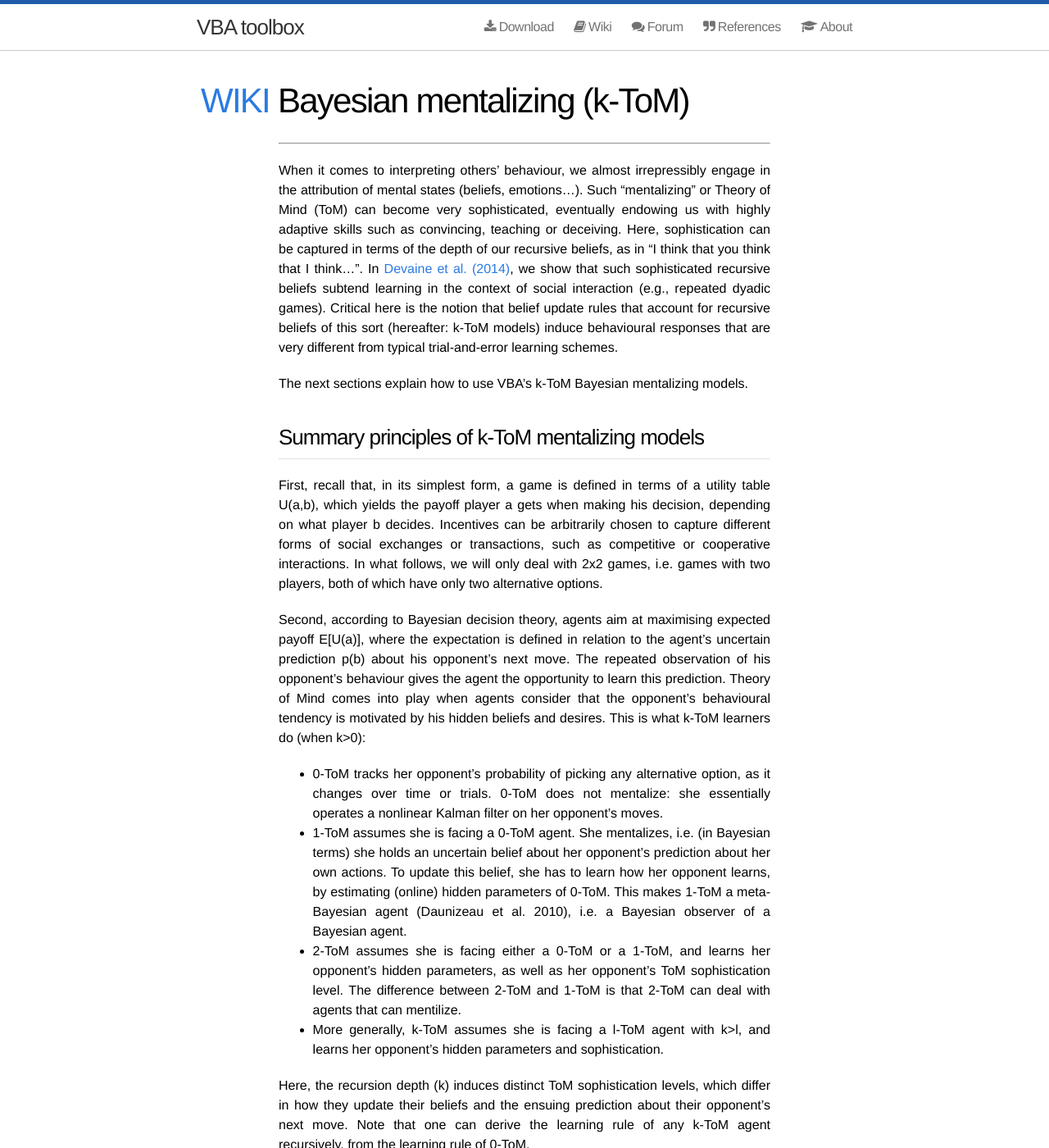
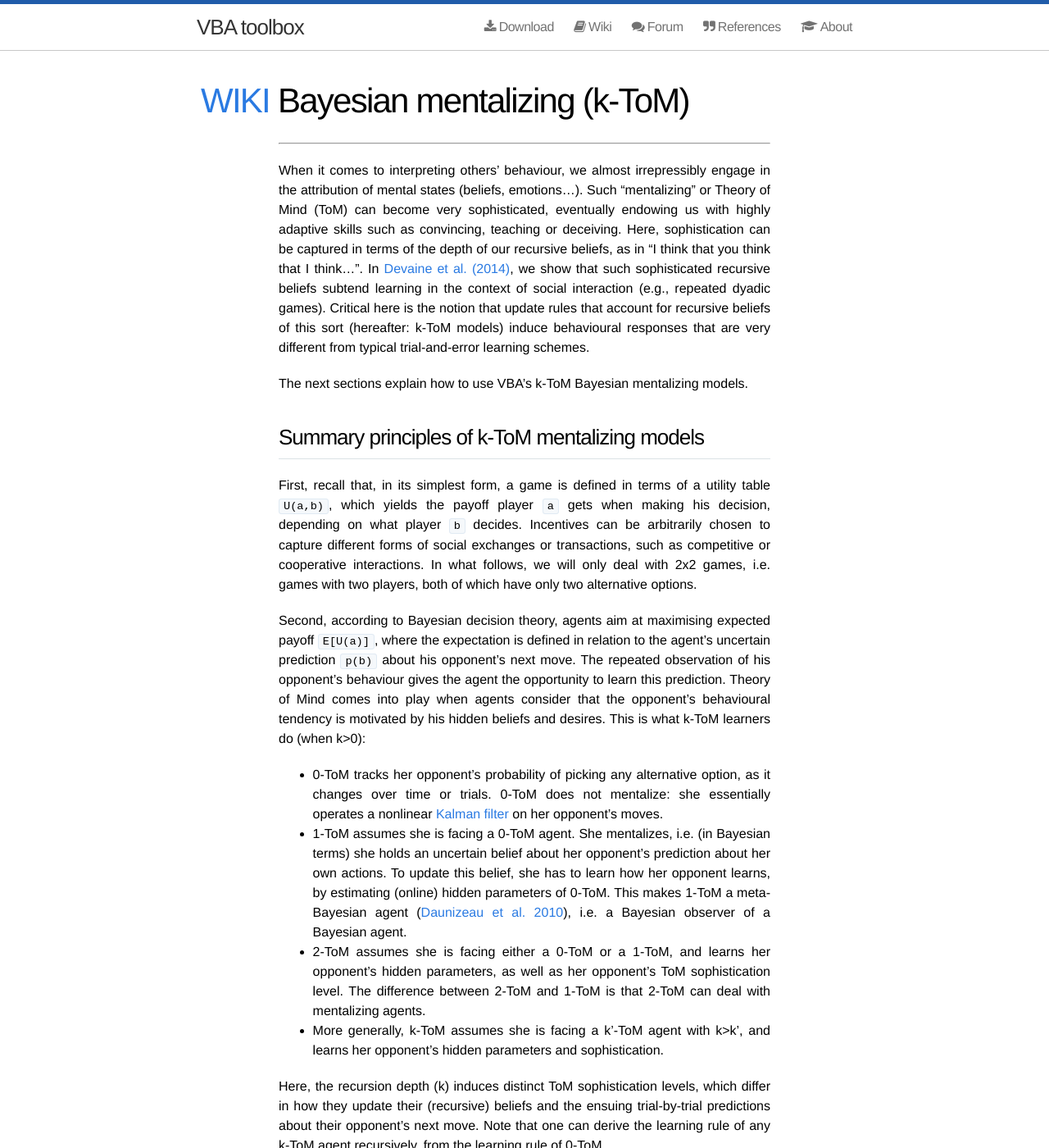
Before and after one commit to MBB-team/VBA-toolbox, a Jekyll site: the page built from _wiki/ktom.md, in a window 1280 px wide and 1400 px high. Shown: the whole window at 82% size. Built offline with Jekyll 4.4.1, drawn with Linux system fonts in a browser that asks for light colours; nearby versions of some CDN libraries; some of the changed lines change nothing that is shown; some of the changed text lies outside the part shown.

Commit message:
Update ktom.md

````diff
--- a/_wiki/ktom.md
+++ b/_wiki/ktom.md
@@ -4,34 +4,43 @@
 
 {:toc}
 
-When it comes to interpreting others' behaviour, we almost irrepressibly engage in the attribution of mental states (beliefs, emotions...). Such "mentalizing" or Theory of Mind (ToM) can become very sophisticated, eventually endowing us with highly adaptive skills such as convincing, teaching or deceiving. Here, sophistication can be captured in terms of the depth of our recursive beliefs, as in "I think that you think that I think...". In [Devaine et al. (2014)](http://journals.plos.org/ploscompbiol/article?id=10.1371/journal.pcbi.1003992), we show that such sophisticated recursive beliefs subtend learning in the context of social interaction (e.g., repeated dyadic games). Critical here is the notion that belief update rules that account for recursive beliefs of this sort (hereafter: k-ToM models) induce behavioural responses that are very different from typical trial-and-error learning schemes.
+When it comes to interpreting others' behaviour, we almost irrepressibly engage in the attribution of mental states (beliefs, emotions...). Such "mentalizing" or Theory of Mind (ToM) can become very sophisticated, eventually endowing us with highly adaptive skills such as convincing, teaching or deceiving. Here, sophistication can be captured in terms of the depth of our recursive beliefs, as in "I think that you think that I think...". In [Devaine et al. (2014)](http://journals.plos.org/ploscompbiol/article?id=10.1371/journal.pcbi.1003992), we show that such sophisticated recursive beliefs subtend learning in the context of social interaction (e.g., repeated dyadic games). Critical here is the notion that update rules that account for recursive beliefs of this sort (hereafter: k-ToM models) induce behavioural responses that are very different from typical trial-and-error learning schemes.
 
 The next sections explain how to use VBA's k-ToM Bayesian mentalizing models.
 
 
 ## Summary principles of k-ToM mentalizing models
 
-First, recall that, in its simplest form, a game is defined in terms of a utility table U(a,b), which yields the payoff player a gets when making his decision, depending on what player b decides. Incentives can be arbitrarily chosen to capture different forms of social exchanges or transactions, such as competitive or cooperative interactions. In what follows, we will only deal with 2x2 games, i.e. games with two players, both of which have only two alternative options.
+First, recall that, in its simplest form, a game is defined in terms of a utility table ```U(a,b)```, which yields the payoff player ```a``` gets when making his decision, depending on what player ```b``` decides. Incentives can be arbitrarily chosen to capture different forms of social exchanges or transactions, such as competitive or cooperative interactions. In what follows, we will only deal with 2x2 games, i.e. games with two players, both of which have only two alternative options.
 
-Second, according to Bayesian decision theory, agents aim at maximising expected payoff E[U(a)], where the expectation is defined in relation to the agent's uncertain prediction p(b) about his opponent's next move. The repeated observation of his opponent's behaviour gives the agent the opportunity to learn this prediction. Theory of Mind comes into play when agents consider that the opponent's behavioural tendency is motivated by his hidden beliefs and desires. This is what k-ToM learners do (when k>0):
+Second, according to Bayesian decision theory, agents aim at maximising expected payoff ```E[U(a)]```, where the expectation is defined in relation to the agent's uncertain prediction ```p(b)``` about his opponent's next move. The repeated observation of his opponent's behaviour gives the agent the opportunity to learn this prediction. Theory of Mind comes into play when agents consider that the opponent's behavioural tendency is motivated by his hidden beliefs and desires. This is what k-ToM learners do (when k>0):
 
-- 0-ToM tracks her opponent's probability of picking any alternative option, as it changes over time or trials. 0-ToM does not mentalize: she essentially operates a nonlinear Kalman filter on her opponent's moves.
-- 1-ToM assumes she is facing a 0-ToM agent. She mentalizes, i.e. (in Bayesian terms) she holds an uncertain belief about her opponent's prediction about her own actions. To update this belief, she has to learn how her opponent learns, by estimating (online) hidden parameters of 0-ToM. This makes 1-ToM a meta-Bayesian agent (Daunizeau et al. 2010), i.e. a Bayesian observer of a Bayesian agent.
-- 2-ToM assumes she is facing either a 0-ToM or a 1-ToM, and learns her opponent's hidden parameters, as well as her opponent's ToM sophistication level. The difference between 2-ToM and 1-ToM is that 2-ToM can deal with agents that can mentilize.
-- More generally, k-ToM assumes she is facing a l-ToM agent with k>l, and learns her opponent's hidden parameters and sophistication.
+- 0-ToM tracks her opponent's probability of picking any alternative option, as it changes over time or trials. 0-ToM does not mentalize: she essentially operates a nonlinear [Kalman filter](http://en.wikipedia.org/wiki/Kalman_filter) on her opponent's moves.
+- 1-ToM assumes she is facing a 0-ToM agent. She mentalizes, i.e. (in Bayesian terms) she holds an uncertain belief about her opponent's prediction about her own actions. To update this belief, she has to learn how her opponent learns, by estimating (online) hidden parameters of 0-ToM. This makes 1-ToM a meta-Bayesian agent ([Daunizeau et al. 2010](http://journals.plos.org/plosone/article?id=10.1371/journal.pone.0015554)), i.e. a Bayesian observer of a Bayesian agent.
+- 2-ToM assumes she is facing either a 0-ToM or a 1-ToM, and learns her opponent's hidden parameters, as well as her opponent's ToM sophistication level. The difference between 2-ToM and 1-ToM is that 2-ToM can deal with mentalizing agents.
+- More generally, k-ToM assumes she is facing a k'-ToM agent with k>k', and learns her opponent's hidden parameters and sophistication.
 
-Here, the recursion depth (k) induces distinct ToM sophistication levels, which differ in how they update their beliefs and the ensuing prediction about their opponent's next move. Note that one can derive the learning rule of any k-ToM agent recursively, from the learning rule of 0-ToM.
+Here, the recursion depth (k) induces distinct ToM sophistication levels, which differ in how they update their (recursive) beliefs and the ensuing trial-by-trial predictions about their opponent's next move. Note that one can derive the learning rule of any k-ToM agent recursively, from the learning rule of 0-ToM.
 
 
 ## k-ToM mentalizing models in VBA
 
 In VBA, there is a pair of generic evolution and observation functions for k-ToM agents, namely: `f_kToM.m` and `g_kToM.m`. These can be used in conjunction with the appropriate inputs (previous players' choices) to fit the series of observed choices in a 2x2 game, whose utility table is given. The script `demo_recur.m` exemplifies the simulation and inversion of such k-ToM learner (using a competitive 2X2 game, namely: "hide-and-seek").
 
-The conditions for applying the existing k-ToM model are as follows:
+The conditions for applying the existing VBA's k-ToM model are as follows:
 
-- the game has to be a 2X2 (2 players, 2 alternative actions) game.
-- the structure of the utillity function of k-ToM's opponent is fixed, but does not need to be identical as k-ToM's.
+- the game has to be a 2X2 game.
+- the structure of the utillity table of k-ToM's opponent is fixed, but does not need to be identical to k-ToM's.
+- states indexing has to be set according to: `options.inG.indlevel=defIndlev(level, NtotPar)`, where `level` is the player's ToM sophistication level, and `NtotPar` is the total number of hidden evolution and observation parameters for k-ToM players (in the demo, `NtotPar=3`: volatility, temperature and bias).
 - some additional behavioural forces (e.g., perseveration and/or directed exploration) may be easily inserted in k-ToM's observation function.
+
+Once the model has been inverted, one may be willing to recover and interpret the estimated hidden states. The indexing is a bit tricky here, essentially because it depends upon k (`f_kToM.m` is recursive):
+
+- k-1 first hidden states : sufficient statistics of the agent's posterior belief about her opponent's sophistication level. More precisely, passing these states through `sigm.m` yields the posterior probability that the opponent's sophistication is k'=0,1,...,k-2 (by construction, the probability for k'=k-1 is `1-sum(sigm(posterior.muX(1:k-2)))`).
+- the next hidden states are the represented hidden states of the agent's vitual opponents, for all admissible sophistication level. The corresponding indices are stored in the structure `options.inG.indlevel`. For example, `options.inG.indlev(2).X` contains the indices of the represented hidden states of a virtual 2-ToM opponent (only posible if the agent is himself at least 3-ToM). Note that the number of these indices is increasing with the sophistication level (because of the recursive nature of k-ToM beliefs).
+-	then `f` (where `sigm(f)` is the probability that the agent's virtual opponent will pick the first option) and its partial derivatives w.r.t. learning parameters (typically volatility and behavioural temperature). Note: we keep track of the latter only to limit the computational burden of k-ToM learning. The corresponding indices are stored in `options.inG.indlev(2).f` and `options.inG.indlev(2).df` (for a 2-ToM virtual opponent).
+- Finally, the sufficient statistics of the agent's posterior belief about his virtual opponents' learning parameters (mean and variance for each learning parameter: [M1,V1,M2,V2,...]). The corresponding indices are stored in `options.inG.indlev(2).Par` (for a 2-ToM virtual opponent).
+
 
 Below are optional inputs that can be changed to adapt the model to one's specific experiment:
 
@@ -40,17 +49,5 @@
 - `options.inF.lev`: this is the player's ToM sophistication level (k).
 - `options.inF.dummyPar`: this is 3x1 binary vector, which states which hidden parameter k-ToM assumes to vary across trials (volatility, temperature and bias). By default, it is set to `[1;0;0]`, which means that only k-ToM's opponent's prior volatility is assumed to change across trials.
 
-Note that some states indexing has to be set according to:
-
-`options.inG.indlevel=defIndlev(level, NtotPar)`
-
-where `level` is the player's ToM sophistication level, and `NtotPar` is the total number of hidden evolution and observation parameters for k-ToM players (here, `NtotPar=3`: volatility, temperature and bias).
-
-Once the model has been inverted, one may be willing to recover and interpret the estimated hidden states. The indexing is a bit tricky here, essentially because it depends upon k (`f_kToM.m` is recursive):
-
-- k-1 first hidden states : sufficient statistics of the agent's posterior belief about her opponent's sophistication level. More precisely, passing these states through `sigm.m` yields the posterior probability that the opponent's sophistication is k'=0,1,...,k-2 (by construction, the probability for k'=k-1 is `1-sum(sigm(posterior.muX(1:k-2)))`).
-- the next hidden states are the represented hidden states of the agent's vitual opponents, for all admissible sophistication level. The corresponding indices are stored in the structure `options.inG.indlevel`. For example, `options.inG.indlev(2).X` contains the indices of the represented hidden states of a virtual 2-ToM opponent (only posible if the agent is himself at least 3-ToM). Note that the number of these indices is increasing with the sophistication level (because of the recursive nature of k-ToM beliefs).
--	then `f` (where `sigm(f)` is the probability that the agent's virtual opponent will pick the first option) and its partial derivatives w.r.t. learning parameters (typically volatility and behavioural temperature). Note: we keep track of the latter only to limit the computational burden of k-ToM learning. The corresponding indices are stored in `options.inG.indlev(2).f` and `options.inG.indlev(2).df` (for a 2-ToM virtual opponent).
-- Finally, the sufficient statistics of the agent's posterior belief about his virtual opponents' learning parameters (mean and variance for each learning parameter: [M1,V1,M2,V2,...]). The corresponding indices are stored in `options.inG.indlev(2).Par` (for a 2-ToM virtual opponent).
 
 All relevant mathematical details are described in [Devaine et al. (2014)](http://journals.plos.org/ploscompbiol/article?id=10.1371/journal.pcbi.1003992).
````
